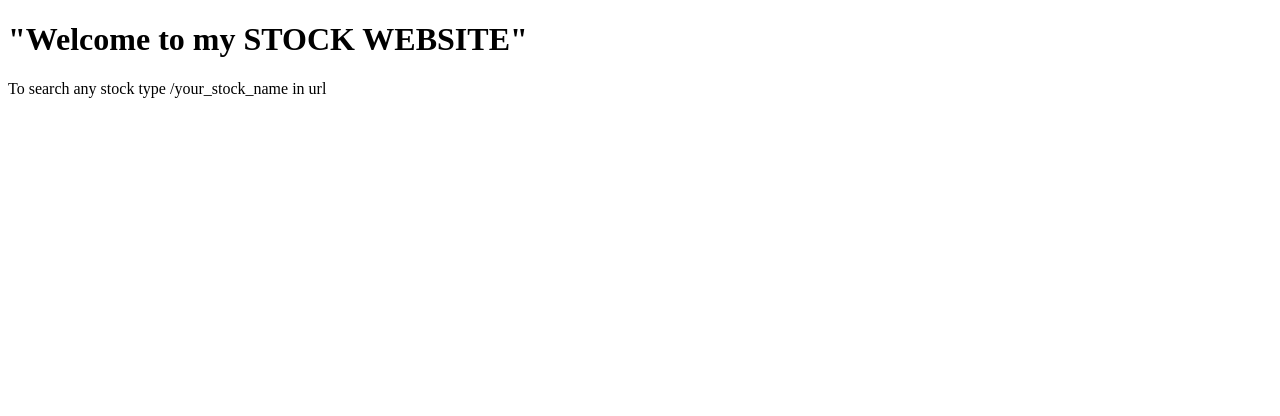
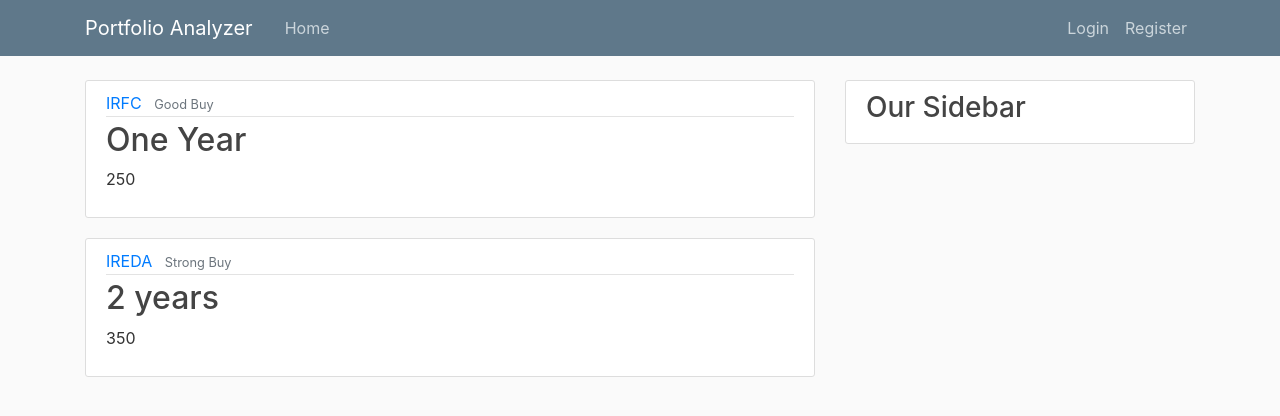
Before and after one commit to parashardevesh/stock_info, a Flask app: page / in a window 1280 px wide. Shown: the top 416 px of the page. Run offline with Flask 3, Linux system fonts and the light colour scheme; some libraries are stand-ins or nearby versions.

Commit message:
created database and new html files
package structure created and password hashing using flask-bcrypt

```diff
--- a/app.py
+++ /dev/null
@@ -1,96 +0,0 @@
-from flask import Flask, render_template, url_for, request
-import yfinance as yf
-import pandas as pd
-import json
-from forms import RegistrationForm, LoginForm
-from flask_sqlalchemy import SQLAlchemy
-from datetime import datetime
-app = Flask(__name__)
-
-
-app.config['SECRET_KEY'] = '01c59a8611d6bc670d64ae69b2a2df'
-app.config['SQLALCHEMY_DATABASE_URI']='sqlite:///site.db'
-db = SQLAlchemy(app)
-
-class User(db.Model):
-    id = db.Column(db.Integer, primary_key = True)
-    username = db.Column(db.String(20), unique=True, nullable=False)
-    email = db.Column(db.String(120), unique=True, nullable=False)
-    image_file = db.Column(db.String(20), nullable=False, default='default.jpg')
-    password = db.Column(db.String(50), nullable = False)
-    portfolios = db.relationship('Portfolio', backref='stockholder', lazy=True) #Portfolio is in uppercase because i am referring to actual Portfolio class
-
-    def __repr__(self):
-        return f"User('{self.username}', '{self.email}', '{self.image_file}')"
-
-class Portfolio(db.Model):
-    id = db.Column(db.Integer, primary_key=True)
-    stock_symbol = db.Column(db.String(10), nullable=False)
-    quantity = db.Column(db.Integer, nullable=False)
-    price = db.Column(db.Float, nullable=False)
-    date = db.Column(db.DateTime, nullable=False, default=datetime.utcnow)
-    user_id = db.Column(db.Integer, db.ForeignKey('user.id'), nullable=False) #user is in lowercase in ForeignKey because now I am referring to table and column name
-
-    def __repr__(self):
-        return f"Portfolio('{self.stock_symbol}','{self.quantity}','{self.price}','{self.date}')"
-
-
-stock = [
-    {
-        'Name':'IRFC',
-        'Analysts':'Good Buy',
-        'Hold':'One Year',
-        'Target':'250'
-    },
-    {
-        'Name':'IREDA',
-        'Analysts':'Strong Buy',
-        'Hold':'2 years',
-        'Target':'350'
-    }
-]
-
-@app.route('/')
-def Welcome():
-    return render_template('index.html')
-
-@app.route('/register', methods = ['GET', 'POST']  )
-def register():
-    form = RegistrationForm()
-    return render_template('register.html', topic = 'Register', form=form)
-
-@app.route('/login', methods = ['GET', 'POST'] )
-def login():
-    form = LoginForm()
-    return render_template('login.html', topic = 'login', form=form)
-
-@app.route('/test/login', methods = ["POST"])
-def test_dummy_login():
-    username = request.json['username']
-    password = request.json['password']
-
-    if username == 'devesh' and password == 'devesh':
-        return { 'username': username, 'password':password }
-    else:
-        return { 'error': 'user not found' }
-
-@app.route('/<stock_name>')
-def get_stock_info(stock_name):
-    ticker = yf.Ticker(stock_name)
-
-    # Extract relevant information from the ticker
-    ticker_info = ticker.info
-    actions_df = json.loads(ticker.get_actions().to_json())
-    div_df = json.loads(ticker.get_dividends().to_json())
-    split_df = json.loads(ticker.get_splits().to_json())
-    cap_gain_df = json.loads(ticker.get_capital_gains().to_json())
-
-    # Return the response as JSON
-    return { 'info':ticker_info,
-            'actions':actions_df,
-            'dividend': div_df,
-            'split': split_df,
-            'capital_gains':cap_gain_df}
-
-if __name__ == '__main__':
-    app.run(debug=True)
--- a/requirements.txt
+++ b/requirements.txt
@@ -1,10 +1,15 @@
 appdirs==1.4.4
+bcrypt==4.1.2
 beautifulsoup4==4.12.3
 blinker==1.7.0
 certifi==2023.11.17
 charset-normalizer==3.3.2
 click==8.1.7
+dnspython==2.5.0
+email-validator==2.1.0.post1
 Flask==3.0.1
+Flask-Bcrypt==1.0.1
+Flask-Login==0.6.3
 Flask-SQLAlchemy==3.1.1
 Flask-WTF==1.2.1
 frozendict==2.4.0
--- /dev/null
+++ b/run.py
@@ -0,0 +1,4 @@
+from stock import app
+
+if __name__ == '__main__':
+    app.run(host = '0.0.0.0', port=8080)
--- /dev/null
+++ b/stock/routes.py
@@ -0,0 +1,78 @@
+from flask import render_template, request, flash, url_for, redirect, flash
+from stock import app, db, bcrypt
+from stock.forms import RegistrationForm, LoginForm
+from stock.models import User, Portfolio
+import email_validator
+import yfinance as yf
+import json
+
+stocks = [
+    {
+        'Name':'IRFC',
+        'Analysts':'Good Buy',
+        'Hold':'One Year',
+        'Target':'250'
+    },
+    {
+        'Name':'IREDA',
+        'Analysts':'Strong Buy',
+        'Hold':'2 years',
+        'Target':'350'
+    }
+]
+
+@app.route('/')
+@app.route('/home')
+def home():
+    return render_template('home.html', stocks=stocks)
+
+@app.route('/register', methods = ['GET', 'POST'])
+def register():
+    form = RegistrationForm()
+    if form.validate_on_submit():
+        hashed_password = bcrypt.generate_password_hash(form.password.data).decode('utf-8')
+        user = User(username=form.username.data, email=form.email.data, password = hashed_password)
+        db.session.add(user)
+        db.session.commit()
+        flash(f'Your account has been created! You can now log in.', 'success')
+        return redirect(url_for('login'))
+    return render_template('register.html', title = 'Register', form=form)
+
+@app.route('/login', methods = ['GET', 'POST'] )
+def login():
+    form = LoginForm()
+    if form.validate_on_submit():
+        if form.email.data == 'dev@demo.com' and form.password.data == 'password':
+            flash('You have been logged in!', 'success')
+            return redirect(url_for('home'))
+        else:
+            flash('Login Unsuccessful. Please check in username and password.', 'danger')
+    return render_template('login.html', title = 'login', form=form)
+
+@app.route('/test/login', methods = ["POST"])
+def test_dummy_login():
+    username = request.json['username']
+    password = request.json['password']
+
+    if username == 'devesh' and password == 'devesh':
+        return { 'username': username, 'password':password }
+    else:
+        return { 'error': 'user not found' }
+
+@app.route('/<stock_name>')
+def get_stock_info(stock_name):
+    ticker = yf.Ticker(stock_name)
+
+    # Extract relevant information from the ticker
+    ticker_info = ticker.info
+    actions_df = json.loads(ticker.get_actions().to_json())
+    div_df = json.loads(ticker.get_dividends().to_json())
+    split_df = json.loads(ticker.get_splits().to_json())
+    cap_gain_df = json.loads(ticker.get_capital_gains().to_json())
+
+    # Return the response as JSON
+    return { 'info':ticker_info,
+            'actions':actions_df,
+            'dividend': div_df,
+            'split': split_df,
+            'capital_gains':cap_gain_df}
--- /dev/null
+++ b/stock/static/main.css
@@ -0,0 +1,80 @@
+body {
+    background: #fafafa;
+    color: #333333;
+    margin-top: 5rem;
+  }
+
+  h1, h2, h3, h4, h5, h6 {
+    color: #444444;
+  }
+
+  .bg-steel {
+    background-color: #5f788a;
+  }
+
+  .site-header .navbar-nav .nav-link {
+    color: #cbd5db;
+  }
+
+  .site-header .navbar-nav .nav-link:hover {
+    color: #ffffff;
+  }
+
+  .site-header .navbar-nav .nav-link.active {
+    font-weight: 500;
+  }
+
+  .content-section {
+    background: #ffffff;
+    padding: 10px 20px;
+    border: 1px solid #dddddd;
+    border-radius: 3px;
+    margin-bottom: 20px;
+  }
+
+  .article-title {
+    color: #444444;
+  }
+
+  a.article-title:hover {
+    color: #428bca;
+    text-decoration: none;
+  }
+
+  .article-content {
+    white-space: pre-line;
+  }
+
+  .article-img {
+    height: 65px;
+    width: 65px;
+    margin-right: 16px;
+  }
+
+  .article-metadata {
+    padding-bottom: 1px;
+    margin-bottom: 4px;
+    border-bottom: 1px solid #e3e3e3
+  }
+
+  .article-metadata a:hover {
+    color: #333;
+    text-decoration: none;
+  }
+
+  .article-svg {
+    width: 25px;
+    height: 25px;
+    vertical-align: middle;
+  }
+
+  .account-img {
+    height: 125px;
+    width: 125px;
+    margin-right: 20px;
+    margin-bottom: 16px;
+  }
+
+  .account-heading {
+    font-size: 2.5rem;
+  }
--- /dev/null
+++ b/stock/templates/home.html
@@ -0,0 +1,15 @@
+{% extends "layout.html" %}
+{% block content %}
+    {% for stock in stocks %}
+        <article class="media content-section">
+          <div class="media-body">
+            <div class="article-metadata">
+              <a class="mr-2" href="#">{{ stock.Name }}</a>
+              <small class="text-muted">{{ stock.Analysts }}</small>
+            </div>
+            <h2><a class="article-title" href="#">{{ stock.Hold }}</a></h2>
+            <p class="article-content">{{ stock.Target }}</p>
+          </div>
+        </article>
+    {% endfor %}
+{% endblock content %}
--- /dev/null
+++ b/stock/templates/layout.html
@@ -0,0 +1,63 @@
+<!DOCTYPE html>
+<html>
+<head>
+    <!-- Required meta tags -->
+    <meta charset="utf-8">
+    <meta name="viewport" content="width=device-width, initial-scale=1, shrink-to-fit=no">
+
+    <!-- Bootstrap CSS -->
+    <link rel="stylesheet" href="https://maxcdn.bootstrapcdn.com/bootstrap/4.0.0/css/bootstrap.min.css" integrity="sha384-Gn5384xqQ1aoWXA+058RXPxPg6fy4IWvTNh0E263XmFcJlSAwiGgFAW/dAiS6JXm" crossorigin="anonymous">
+
+    <link rel="stylesheet" type="text/css" href="{{ url_for('static', filename='main.css') }}">
+</head>
+<body>
+    <header class="site-header">
+      <nav class="navbar navbar-expand-md navbar-dark bg-steel fixed-top">
+        <div class="container">
+          <a class="navbar-brand mr-4" href="/">Portfolio Analyzer</a>
+          <button class="navbar-toggler" type="button" data-toggle="collapse" data-target="#navbarToggle" aria-controls="navbarToggle" aria-expanded="false" aria-label="Toggle navigation">
+            <span class="navbar-toggler-icon"></span>
+          </button>
+          <div class="collapse navbar-collapse" id="navbarToggle">
+            <div class="navbar-nav mr-auto">
+              <a class="nav-item nav-link" href="{{ url_for('home') }}">Home</a>
+            </div>
+            <!-- Navbar Right Side -->
+            <div class="navbar-nav">
+              <a class="nav-item nav-link" href="{{ url_for('login') }}">Login</a>
+              <a class="nav-item nav-link" href="{{ url_for('register') }}">Register</a>
+            </div>
+          </div>
+        </div>
+      </nav>
+    </header>
+    <main role="main" class="container">
+      <div class="row">
+        <div class="col-md-8">
+          {% with messages = get_flashed_messages(with_categories=true) %}
+            {% if messages %}
+              {% for category, message in messages %}
+                <div class="alert alert-{{ category }}">
+                  {{ message }}
+                </div>
+              {% endfor %}
+            {% endif %}
+          {% endwith %}
+          {% block content %}{% endblock %}
+        </div>
+        <div class="col-md-4">
+          <div class="content-section">
+            <h3>Our Sidebar</h3>
+          </div>
+        </div>
+      </div>
+    </main>
+
+
+    <!-- Optional JavaScript -->
+    <!-- jQuery first, then Popper.js, then Bootstrap JS -->
+    <script src="https://code.jquery.com/jquery-3.2.1.slim.min.js" integrity="sha384-KJ3o2DKtIkvYIK3UENzmM7KCkRr/rE9/Qpg6aAZGJwFDMVNA/GpGFF93hXpG5KkN" crossorigin="anonymous"></script>
+    <script src="https://cdnjs.cloudflare.com/ajax/libs/popper.js/1.12.9/umd/popper.min.js" integrity="sha384-ApNbgh9B+Y1QKtv3Rn7W3mgPxhU9K/ScQsAP7hUibX39j7fakFPskvXusvfa0b4Q" crossorigin="anonymous"></script>
+    <script src="https://maxcdn.bootstrapcdn.com/bootstrap/4.0.0/js/bootstrap.min.js" integrity="sha384-JZR6Spejh4U02d8jOt6vLEHfe/JQGiRRSQQxSfFWpi1MquVdAyjUar5+76PVCmYl" crossorigin="anonymous"></script>
+</body>
+</html>
```
Also changed, not shown: stock/__init__.py (added, +13 -0 lines), stock/forms.py (renamed from forms.py, +14 -2 lines), stock/models.py (added, +24 -0 lines), stock/templates/register.html (renamed from templates/login.html, +31 -9 lines), templates/register.html (deleted, +0 -69 lines), instance/site.db, stock/templates/index.html (renamed from templates/index.html), stock/templates/login.html (renamed from templates/layout.html).
